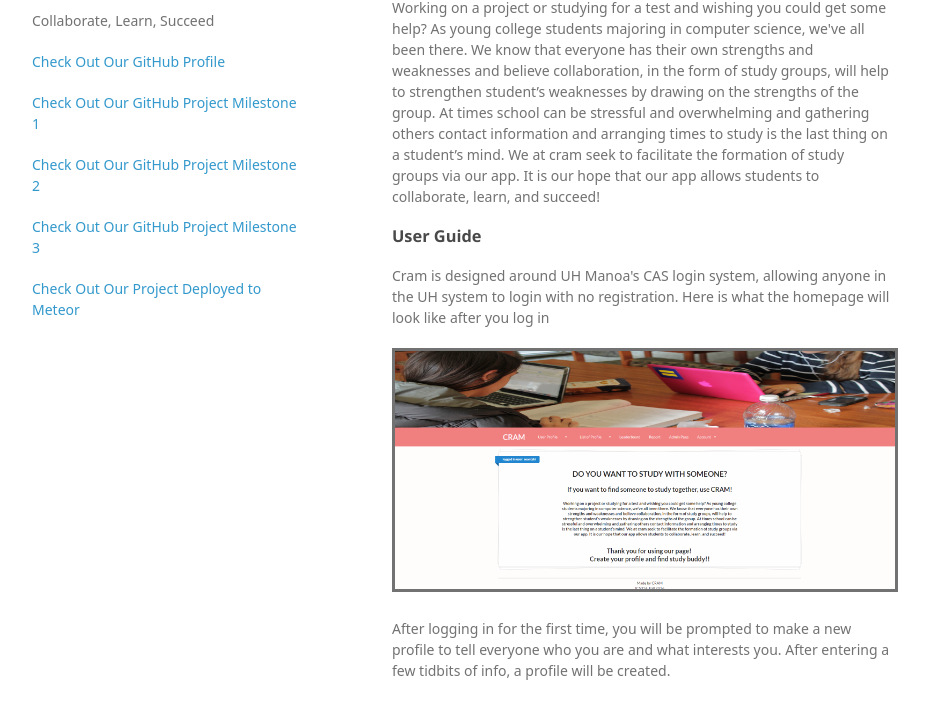
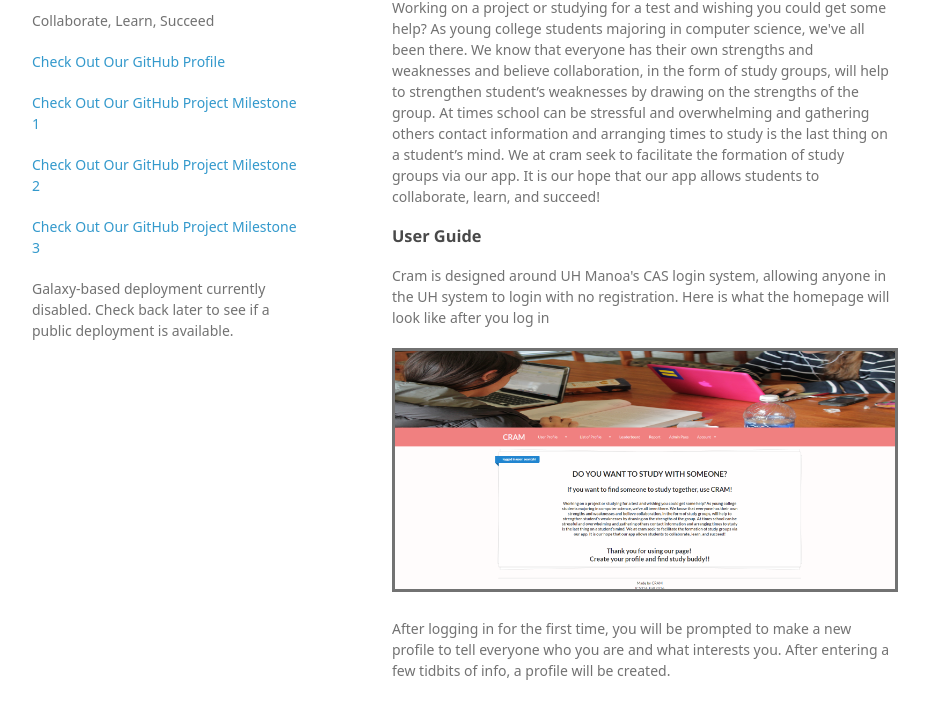
Before and after one commit to cram-colleague/cram-colleague.github.io, a plain HTML site: page index.html in a window 1280 px wide. Shown: the part 99-800 px from the top of the page, without its empty margins (178-1107 px from the left). Drawn offline with Linux system fonts and the light colour scheme; a web font is replaced by a local one.

Commit message:
Update index.html

```diff
--- a/index.html
+++ b/index.html
@@ -28,7 +28,7 @@
         <p class="view"><a href="https://github.com/cram-colleague/cram/projects/1">Check Out Our GitHub Project Milestone 1</a></p>
         <p class="view"><a href="https://github.com/cram-colleague/cram/projects/2">Check Out Our GitHub Project Milestone 2</a></p>
         <p class="view"><a href="https://github.com/cram-colleague/cram/projects/3">Check Out Our GitHub Project Milestone 3</a></p>
-        <p class="veiw"><a href="http://cram-colleague.meteorapp.com">Check Out Our Project Deployed to Meteor</a></p>
+        <p class="veiw">Galaxy-based deployment currently disabled. Check back later to see if a public deployment is available.</p>
 
       </header>
       <section>
```
